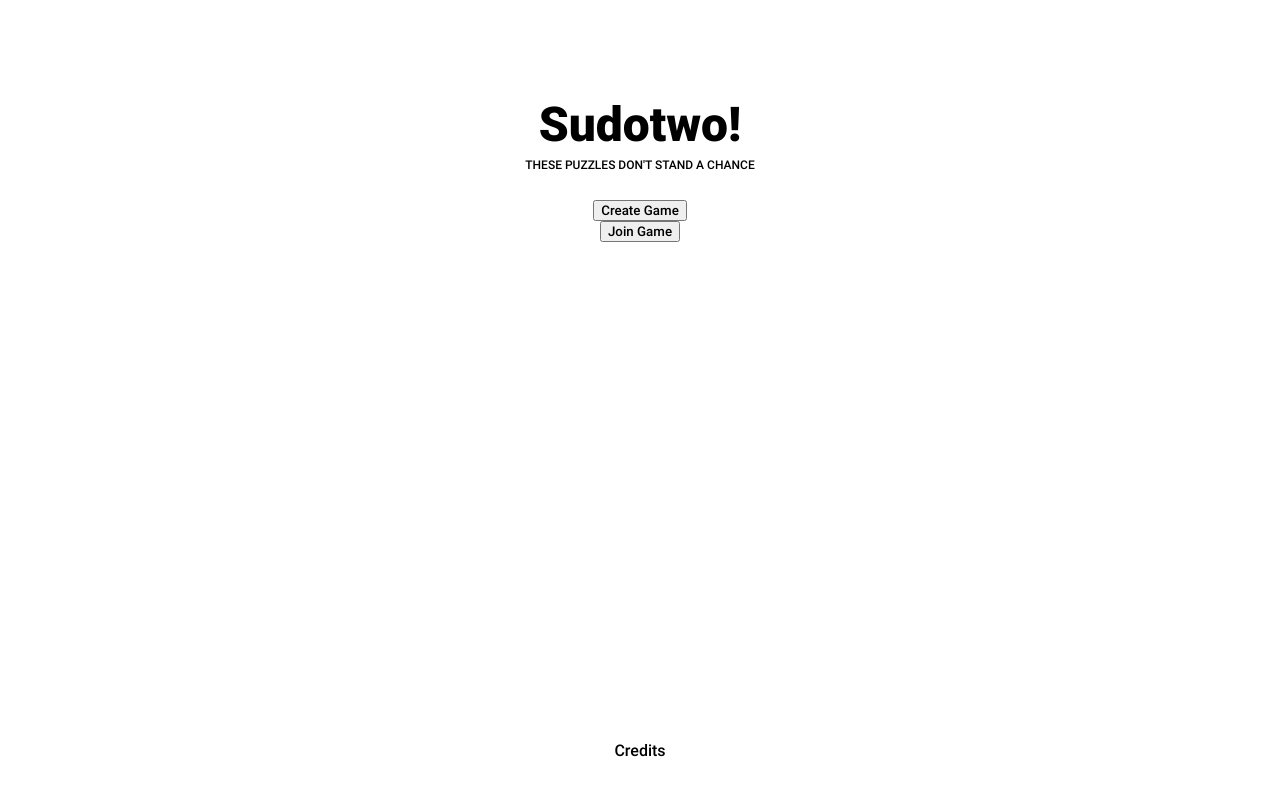
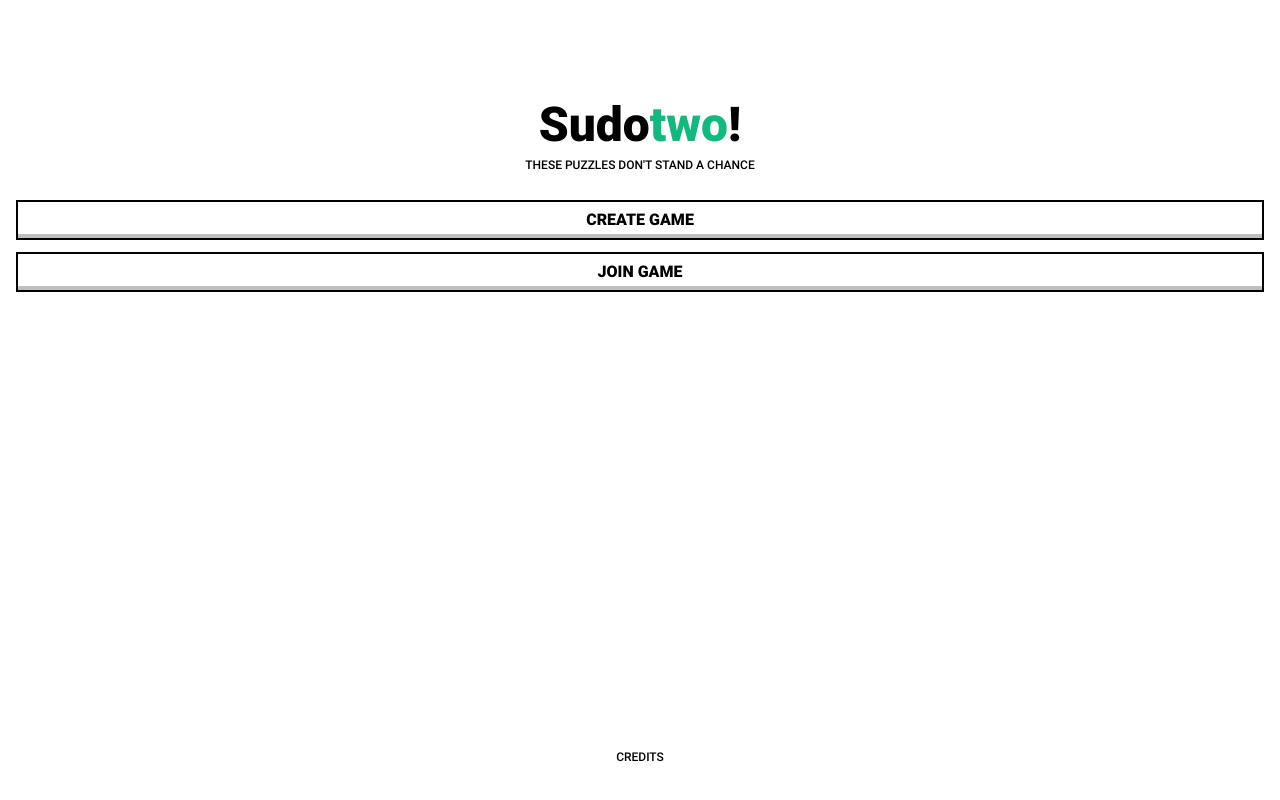
Before and after one commit to ayaseidemann/sudotwo-client, a React (Create React App) app: page / in a window 1280 px wide. Built offline with nearby package versions, Linux system fonts and the light colour scheme; no server answers; the HTML template or start-up script is replaced by a standard one.

Commit message:
add submit button and landing page styling

```diff
--- a/src/components/SubmitButton/SubmitButton.js
+++ b/src/components/SubmitButton/SubmitButton.js
@@ -3,7 +3,7 @@ import './SubmitButton.scss';
 function SubmitButton({ clickButton, text }) {
 
     return(
-        <button onClick={clickButton}>{text}</button>
+        <button onClick={clickButton} className='submit-button'>{text}</button>
     )
 }
 
--- a/src/components/SubmitButton/SubmitButton.scss
+++ b/src/components/SubmitButton/SubmitButton.scss
@@ -0,0 +1,13 @@
+@use '../../styles/partials/variables' as *;
+
+.submit-button {
+    width: 100%;
+    height: 2.5rem;
+    font-size: 1rem;
+    text-transform: uppercase;
+    font-weight: $extra-bold;
+    background-color: $primary-light;
+    border: 2px solid $primary-dark;
+    box-shadow: inset 0px -4px 0px rgba(0, 0, 0, 0.25);
+    margin-bottom: 0.75rem;
+}
--- a/src/pages/LandingPage/LandingPage.scss
+++ b/src/pages/LandingPage/LandingPage.scss
@@ -17,6 +17,10 @@
         margin: 0 0 0.3rem;
     }
 
+    &__color{
+        color: $player1-color;
+    }
+
     &__subheader {
         font-size: 0.75rem;
         font-weight: $medium;
@@ -29,6 +33,9 @@
         position: absolute;
         bottom: 1.5rem;
         width: 100%;
+        font-size: 0.75rem;
+        font-weight: $medium;
+        text-transform: uppercase;
         text-align: center;
     }
 }
--- a/src/styles/partials/_variables.scss
+++ b/src/styles/partials/_variables.scss
@@ -6,6 +6,9 @@ $light: 300;
 // colors
 $player1-color: #11B97C;
 $player2-color: #F2387B;
+
+$primary-light: #FFFFFF;
+$primary-dark: #000000;
 
 // phone sizing
 $phone-section-padding: 1rem 1rem 0;
```
